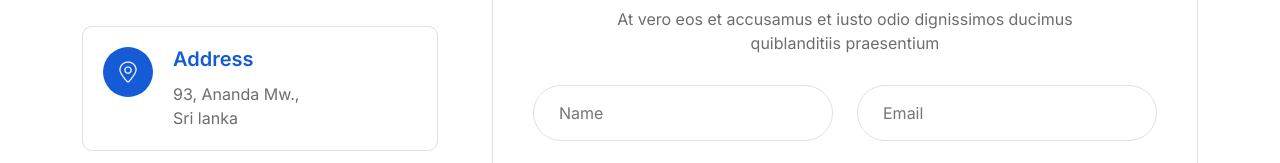
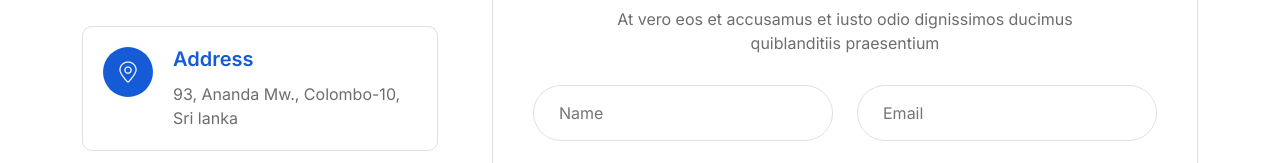
Before and after one commit to Santhusha-bit/InvestingGuy, a website: page index.html in a window 1280 px wide. Shown: the part 3036-3199 px from the top of the page. Drawn offline with Linux system fonts and the light colour scheme.

Commit message:
address chagec

```diff
--- a/index.html
+++ b/index.html
@@ -720,7 +720,7 @@
                   </div>
                   <div class="contact-content">
                     <h4>Address</h4>
-                    <p>93, Ananda Mw.,</p>
+                    <p>93, Ananda Mw., Colombo-10,</p>
                     <p>Sri lanka</p>
                   </div>
                 </div>
```
Also changed, not shown: page-template.html (+1 -1 lines), post-template.html (+1 -1 lines), post1.html (+1 -1 lines), post2.html (+1 -1 lines).
